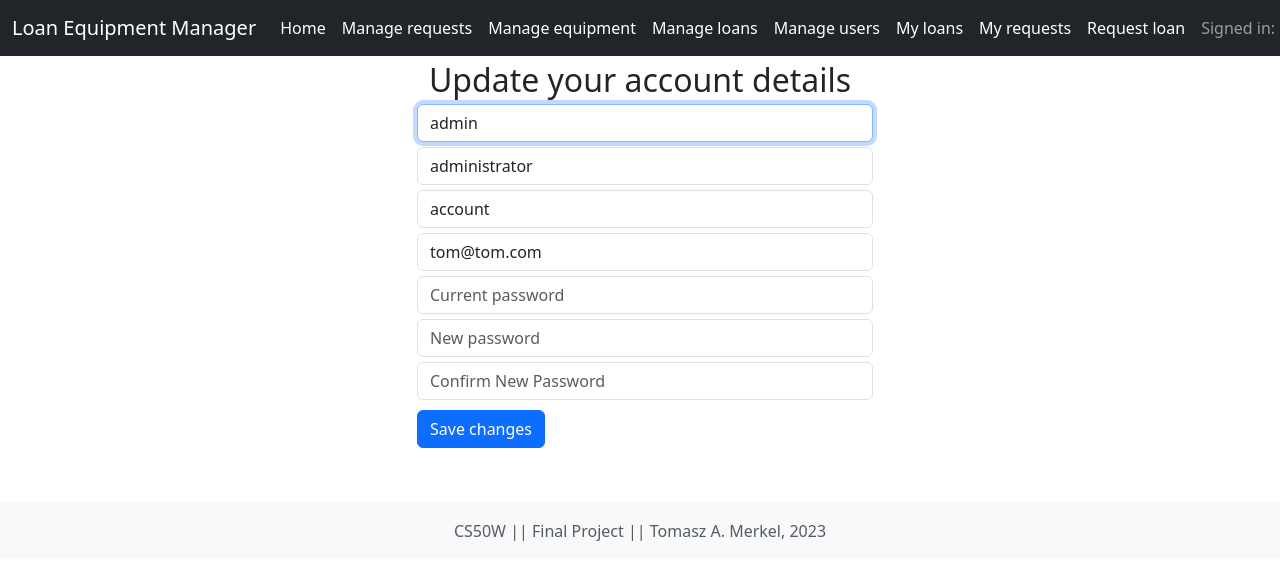
After one commit to gizmo5555/cs50w_finalproject, a Django app: page /my_account in a window 1280 px wide. The commit adds this page. Shown: the top 580 px of the page. Run offline with Django 4.2, Linux system fonts and the light colour scheme; a user stored in the database is signed in; data comes from the database, SQL or seed files in the repository; both versions use the stored data as it was after the commit; some libraries are stand-ins or nearby versions.

Commit message:
main.js break up. new views. minor css tweaks

```diff
--- a/loan_equipment_manager/models.py
+++ b/loan_equipment_manager/models.py
@@ -12,10 +12,10 @@ class User(AbstractUser):
 class Loan_item(models.Model):
     CATEGORY = (
         ('...', '...'),
-        ('Pheripherals', 'Pheripherals'),
+        ('Audio', 'Audio'),
         ('Laptops', 'Laptops'),
-        ('Audio', 'Audio'),
-        ('Mobile devices', 'Mobile devices')
+        ('Mobile devices', 'Mobile devices'),
+        ('Pheripherals', 'Pheripherals')
     )
     asset_number = models.CharField(max_length=128, )
     make = models.CharField(max_length=128, null=False)
--- a/loan_equipment_manager/static/loan_equipment_manager/main.js
+++ b/loan_equipment_manager/static/loan_equipment_manager/main.js
@@ -85,6 +85,9 @@ function createRequest(request_form){
 
 //Populate modal edit item window with data form current row in loan item table
 function populateModalWindow(){
+    let make_ = null;
+    let model_ = null;
+    let notes_ = null;
     const updateButtons = $('#itemsTable').DataTable().$('button#updateItemButton');
     if(updateButtons){
         for(const btn of updateButtons){
@@ -119,8 +122,62 @@ function populateModalWindow(){
             })
         }
     }
-    else{
-        return;
+
+}
+
+//Adds click event listener to Delete button on equipment table and calls delete_item view to delete current item
+function deleteItem(){
+    //const deleteItemButton = $('#itemsTable').DataTable().$('button#deleteItemButton');
+    const table = document.querySelector('#itemsTable tbody');
+    if(table){
+        table.addEventListener('click', e=>{
+            e.preventDefault();
+            if(e.target.id === 'deleteItemButton'){
+
+                const rowIndex = e.target.closest('tr');
+                const assetNum = rowIndex.querySelector('td:nth-child(2)').textContent;
+                const token = $("#edit_item").find('input[name=csrfmiddlewaretoken]').val()
+                console.log(assetNum);
+                let alertBoxFailure = document.querySelector('#alert-box-items-failure');
+                let alertBox = document.querySelector('#alert-box');
+                alertBox.innerHTML = "";
+                alertBoxFailure.innerHTML = "";
+                console.log(alertBoxFailure, alertBox);
+
+                $.ajax({
+                type:'POST',
+                url: 'delete_item/',
+                headers: {'HTTP_X_REQUESTED_WITH': 'XMLHttpRequest'},
+                data: {
+                    "csrfmiddlewaretoken" : token,
+                    'asset_num':assetNum
+                    },
+                    success: function(response){
+                    if(response.deleted == true){
+                        alertBox.innerHTML = `<div class="alert alert-success alert-dismissible fade show" role="alert">
+                        This item has been deleted successfuly.
+                        <button type="button" class="btn-close" data-bs-dismiss="alert" aria-label="Close"></button>
+                        </div>`;
+                        const jsonData = JSON.parse(response.json);
+                        populataTable(jsonData, "itemsTable");
+                        sortItemsTable("itemsTable");
+                    }
+                    else{
+                        alertBoxFailure.innerHTML = `<div class="alert alert-danger alert-dismissible fade show" role="alert">
+                        This item ` + response.response + `.
+                        <button type="button" class="btn-close" data-bs-dismiss="alert" aria-label="Close"></button>
+                        </div>`;
+                    }
+                    },
+                    error: function(response){
+                        alertBoxFailure.innerHTML = `<div class="alert alert-danger alert-dismissible fade show" role="alert">
+                        There was an error when deleting this item. Please contact your administrator.
+                        <button type="button" class="btn-close" data-bs-dismiss="alert" aria-label="Close"></button>
+                    </div>`;
+                    }
+                    })
+
+            }})
     }
 }
 
@@ -186,9 +243,7 @@ function editLoanItem(alertBoxFailure,alertBox){
             })
         })
     }
-    else{
-        return;
-    }
+
 }
 
 //Adds a new loan item to the database.
@@ -475,7 +530,7 @@ function getItemCategories(categoryDataBox,itemsDataBox,buttonType){
                 option.setAttribute('class', 'item')
                 option.setAttribute('value', item[0])
                 categoryDataBox.appendChild(option)
-            })
+                })
         },
         error: function(error){
             console.log(error)
@@ -494,8 +549,8 @@ function getItemCategories(categoryDataBox,itemsDataBox,buttonType){
                 type:'GET',
                 url:`items-json/${selectedCat}/`,
                 success: function(response){
+
                     const itemData = response.data
-
                     const option = document.createElement('option')
                     option.textContent = "..."
                     option.setAttribute('class', 'item')
@@ -623,8 +678,17 @@ function populataTable(jsonPayload, tableName){
             html += "<td>" + jsonPayload[i].model + "</td>";
             html += "<td>" + jsonPayload[i].on_loan + "</td>";
             html += "<td>" + jsonPayload[i].notes + "</td>";
-            html += "<td></td>";
-            html += `<td><button type="button" id="updateItemButton" class="btn btn-secondary" data-bs-toggle="modal" data-bs-target="#staticBackdrop">Update</button></td>`;
+            if(jsonPayload[i].user){
+                html += "<td>" + jsonPayload[i].user + "</td>";
+                console.log("<td>"+jsonPayload[i].user+"</td>");
+            }
+            else{
+                html += "<td></td>";
+                console.log("<td></td>");
+            }
+
+            html += `<td><button type="button" id="updateItemButton" class="btn btn-secondary" data-bs-toggle="modal" data-bs-target="#staticBackdrop">Update</button>
+            <button type="button" id="deleteItemButton" class="btn btn-danger">Delete</button></td>`;
             html += "</tr>";
           }
     }
@@ -695,29 +759,12 @@ window.addEventListener('DOMContentLoaded', (event) => {
         order: [[1, 'asc']]
     });
 
-
-    //Reference variables
-
     const request_form = document.getElementById('request_form');
-    const csrf = document.getElementById('csrfmiddlewaretoken');
+    /*const csrf = document.getElementById('csrfmiddlewaretoken');
     const item_row = document.querySelectorAll('#item');
     const accept_btn = document.querySelectorAll('.btn-accept');
-    const reject_btn = document.querySelectorAll('.btn_reject');
+    const reject_btn = document.querySelectorAll('.btn_reject');  */
 
-    //Variables to store column values of item being edited in Manage Equipent table
-
-    let make_ = null;
-    let model_ = null;
-    let notes_ = null;
-
-    /*item_row.forEach(row => {
-        console.log(row);
-        var innerTxt = row.innerHTML
-        var [first, ...rest] = innerTxt.split("</th>");
-        var thdata = first.replaceAll(' ','')
-        var itemId = thdata.replace('<thscope="row">','')
-        innerTxt = ""
-    })*/
 
     //Call to various functions
     createRequest(request_form);
@@ -725,6 +772,7 @@ window.addEventListener('DOMContentLoaded', (event) => {
     editLoanItem();
     closeLoan();
     addLoanItem();
+    deleteItem();
 
 
 })
--- a/loan_equipment_manager/static/loan_equipment_manager/styles.css
+++ b/loan_equipment_manager/static/loan_equipment_manager/styles.css
@@ -37,6 +37,14 @@ tbody{
     max-width: 450px !important;
 }
 
+.changepass{
+    max-width:500px;
+}
+
+.changepass *, .login *, .register * {
+    margin:5px;
+}
+
 .login{
     max-width: 450px !important;
 }
@@ -70,6 +78,14 @@ tbody{
 .infocards{
     display: flex;
     justify-content: center;
+    margin:15px;
+    text-align: center;
+}
+
+.infocardmain{
+    display: flex;
+    justify-content: center;
+    text-align: center;
     margin:15px;
 }
 
@@ -111,6 +127,10 @@ h1{
     margin-top:100px;
 }
 
+h2{
+    text-align: center;
+}
+
 
 footer{
     text-align: center;
@@ -133,3 +153,15 @@ footer{
 .lem_label{
     display: inline;
 }
+
+@media (max-width: 800px) {
+    .navbar-nav .nav-link {
+      font-size: 2rem;
+    }
+    .navbar-brand{
+        font-size: 2rem;
+    }
+    .container{
+        max-width: 100%;
+    }
+  }
--- a/loan_equipment_manager/templates/loan_equipment_manager/layout.html
+++ b/loan_equipment_manager/templates/loan_equipment_manager/layout.html
@@ -15,7 +15,7 @@
         <link href="{% static 'loan_equipment_manager/dataTables.css' %}" rel="stylesheet">
     </head>
     <body>
-        <nav class="navbar navbar-expand-lg navbar-dark bg-dark">
+        <nav class="navbar navbar-dark bg-dark text-nowrap navbar-expand-lg">
             <div class="container-fluid">
               <a class="navbar-brand">Loan Equipment Manager</a>
               <button class="navbar-toggler" type="button" data-bs-toggle="collapse" data-bs-target="#navbarSupportedContent" aria-controls="navbarSupportedContent" aria-expanded="false" aria-label="Toggle navigation">
@@ -59,7 +59,7 @@
                           {% endif %}
                       </a>
                       <ul class="dropdown-menu" aria-labelledby="navbarDropdown">
-                        <li><a class="dropdown-item" href="">My account</a></li>
+                        <li><a class="dropdown-item" href="{% url 'my_account' %}">My account</a></li>
                         <li><hr class="dropdown-divider"></li>
                         <li><a class="dropdown-item" href="{% url 'logout' %}">Log Out</a></li>
                       </ul>
--- a/loan_equipment_manager/templates/loan_equipment_manager/login.html
+++ b/loan_equipment_manager/templates/loan_equipment_manager/login.html
@@ -4,7 +4,7 @@
 <div class="login container">
     <h2>Login</h2>
 
-    <div class="form">
+    <div class="form login">
         <form action="{% url 'login' %}" method="post">
             {% csrf_token %}
             <div class="form-group">
@@ -13,7 +13,9 @@
             <div class="form-group">
                 <input class="form-control" type="password" name="password" placeholder="Password">
             </div>
-            <input class="btn btn-primary" type="submit" value="Login">
+            <div class="form-group">
+                <input class="btn btn-primary" type="submit" value="Login">
+            </div>
         </form>
     </div>
 
--- /dev/null
+++ b/loan_equipment_manager/templates/loan_equipment_manager/my_account.html
@@ -0,0 +1,55 @@
+{% extends "loan_equipment_manager/layout.html" %}
+{% block body %}
+
+<div class="container changepass">
+    <h2>Update your account details</h2>
+    <form class="form " method="POST" action="{% url 'change_password' %}">
+        {% csrf_token %}
+        <div class="form-group">
+            <input class="form-control" autocomplete="off" autofocus type="text" name="username" placeholder="Username" value={{user.username }}>
+        </div>
+        <div class="form-group">
+            <input class="form-control" autocomplete="off" type="text" name="fname" placeholder="First Name" value={{ user.first_name }}>
+        </div>
+        <div class="form-group">
+            <input class="form-control" autocomplete="off" type="text" name="lname" placeholder="Last Name" value={{ user.last_name }}>
+        </div>
+        <div class="form-group">
+            <input class="form-control" autocomplete="off" type="email" name="email" placeholder="Email Address" value={{ user.email }}>
+        </div>
+        <div class="form-group">
+            <input class="form-control" type="password" name="curPassword" placeholder="Current password">
+        </div>
+        <div class="form-group">
+            <input class="form-control" type="password" name="newPassword" placeholder="New password">
+        </div>
+        <div class="form-group">
+            <input class="form-control" type="password" name="confirmation" placeholder="Confirm New Password">
+        </div>
+        <div class="form-group">
+            <input class="btn btn-primary" type="submit" value="Save changes">
+        </div>
+    </form>
+</div>
+{% if request.GET.message %}
+<div class="alert alert-danger alert-dismissible fade show" role="alert" role="alert">
+    {% if request.GET.msg %}
+        <span>
+            {{ request.GET.msg }}
+        </span>
+        {% endif %}
+    <button type="button" class="btn-close" data-bs-dismiss="alert" aria-label="Close"></button>
+</div>
+{% endif %}
+{% if request.GET.success %}
+    <div class="alert alert-success alert-dismissible fade show" role="alert" role="alert">
+        {% if request.GET.msg %}
+        <span>
+            {{ request.GET.msg }}
+        </span>
+        {% endif %}
+        <button type="button" class="btn-close" data-bs-dismiss="alert" aria-label="Close"></button>
+    </div>
+{% endif %}
+
+{% endblock %}
--- a/loan_equipment_manager/templates/loan_equipment_manager/register.html
+++ b/loan_equipment_manager/templates/loan_equipment_manager/register.html
@@ -4,7 +4,7 @@
 <div class="container register">
     <h2>Register</h2>
 
-    <div class="form">
+    <div class="form register">
         <form action="{% url 'register' %}" method="post">
             {% csrf_token %}
             <div class="form-group">
@@ -25,7 +25,9 @@
             <div class="form-group">
                 <input class="form-control" type="password" name="confirmation" placeholder="Confirm Password">
             </div>
-            <input class="btn btn-primary" type="submit" value="Register">
+            <div class="form-group">
+                <input class="btn btn-primary" type="submit" value="Register">
+            </div>
         </form>
     </div>
 
--- a/loan_equipment_manager/urls.py
+++ b/loan_equipment_manager/urls.py
@@ -1,14 +1,17 @@
 from django.urls import path
 
 from . import views
-from .views import loan_categories, loan_items, create_request, accept_request, reject_request, manage_item ,create_loan_item, get_asset_number
+from .views import loan_categories, loan_items, create_request, accept_request, reject_request,create_loan_item, get_asset_number, delete_item, change_password
 
 urlpatterns = [
     path("", views.index, name="index"),
     path("login", views.login_view, name="login"),
     path("logout", views.logout_view, name="logout"),
     path("register", views.register, name="register"),
+    path("change_password", change_password, name="change_password"),
+    path("my_account", views.my_account, name="my_account"),
     path("manage_equipment", views.manage_equipment, name="manage_equipment"),
+    path('delete_item/', delete_item, name='delete_item'),
     path("manage_users", views.manage_users, name="manage_users"),
     path('manage_item/<int:id>', views.manage_item, name="manage_item"),
     path('manage_user/<int:id>', views.manage_user, name="manage_user"),
--- a/loan_equipment_manager/views.py
+++ b/loan_equipment_manager/views.py
@@ -16,10 +16,15 @@ import json
 from datetime import datetime
 from django.contrib import auth
 from django.db.models.functions import Cast, Substr
-from django.db.models import IntegerField
+from django.db.models import IntegerField, F
+from django.core.exceptions import ObjectDoesNotExist
+from django.contrib.auth.hashers import check_password
+from django.shortcuts import redirect
+
+from .helpers import getEquipmentList
+
 
 def index(request):
-
     if request.user.is_authenticated:
         reqs = Request.objects.filter(end_user_id = request.user, req_approved="Yes")
         today = datetime.today().strftime('%Y-%m-%d')
@@ -27,9 +32,11 @@ def index(request):
         for req in reqs:
             if today > req.req_end_date:
                 overDueCount += 1
+
         return render(request, "loan_equipment_manager/index.html", {
-        'loans':Loan.objects.filter(end_user_id = request.user.id, active_loan="Yes").count(),
-        'overdue':overDueCount
+        'loansUser':Loan.objects.filter(end_user_id = request.user.id, active_loan="Yes").count(),
+        'overdueUser':overDueCount,
+        'totalStock': Loan_item.objects.count()
         })
     else:
         return render(request, "loan_equipment_manager/index.html")
@@ -57,6 +64,76 @@ def login_view(request):
 def logout_view(request):
     logout(request)
     return HttpResponseRedirect(reverse("index"))
+
+@login_required
+def my_account(request):
+    return render(request, "loan_equipment_manager/my_account.html", {
+            "user":User.objects.get(id=request.user.id)
+            })
+
+@login_required
+def change_password(request):
+
+    if request.method == "POST":
+        if not request.user.is_authenticated:
+        # Return to index if unathenticated user tries to change password
+            return render(request, 'index.html')
+        else:
+        # Attempt to update details
+            username = request.POST["username"]
+            email = request.POST["email"]
+            first_name = request.POST["fname"]
+            last_name = request.POST["lname"]
+
+            current_pass = request.POST["curPassword"]
+            password = request.POST["newPassword"]
+            confirmation = request.POST["confirmation"]
+
+            if not current_pass and not password and not confirmation:
+                try:
+                    user = User.objects.get(id=request.user.id)
+                    user.first_name = first_name
+                    user.last_name = last_name
+                    user.email = email
+                    user.username = username
+                    user.save()
+                    login(request, user)
+                    return redirect(reverse("my_account") + "?success=1&msg=Account+updated+succesfully.")
+                except IntegrityError:
+                    return redirect(reverse("my_account") + "?message=1&msg=Username+already+taken.")
+
+            elif current_pass and password and confirmation:
+                # Check if the plain text password matches the user's current password
+                if check_password(current_pass, request.user.password):
+                # Do something if the passwords match
+                    if password != confirmation:
+                        return redirect(reverse("my_account") + "?message=1&msg=Passwords+must+match.")
+
+                    try:
+                        user = User.objects.get(id=request.user.id)
+                        user.first_name = first_name
+                        user.last_name = last_name
+                        user.email = email
+                        user.username = username
+                        user.set_password(password)
+                        user.save()
+                        login(request, user)
+                        return redirect(reverse("my_account") + "?success=1&msg=Account+updated+succesfully.")
+                    except IntegrityError:
+                        return redirect(reverse("my_account") + "?message=1&msg=Username+already+taken.")
+                else:
+                # Do something else if the passwords don't match
+                    return redirect(reverse("my_account") + "?message=1&msg=Incorrect+current+password.+Try+Again.")
+            else:
+                if not current_pass:
+                    return redirect(reverse("my_account") + "?message=1&msg=Current+password+cannot+be+empty")
+                elif not password:
+                    return redirect(reverse("my_account") + "?message=1&msg=New+password+cannot+be+empty")
+                else:
+                    return redirect(reverse("my_account") + "?message=1&msg=Password+confirmation+cannot+be+empty")
+
+    else:
+        return render(request, "loan_equipment_manager/my_account.html")
 
 def register(request):
     if request.method == "POST":
@@ -92,7 +169,10 @@ def register(request):
         login(request, user)
         return HttpResponseRedirect(reverse("index"))
     else:
-        return render(request, "loan_equipment_manager/register.html")
+        if not request.user.is_authenticated:
+            return render(request, "loan_equipment_manager/register.html")
+        else:
+            return render(request, "loan_equipment_manager/index.html")
 
 @login_required
 @restricted_view
@@ -109,15 +189,21 @@ def manage_equipment(request):
 
     """
     if request.headers.get('x-requested-with') == 'XMLHttpRequest':
-        equipment = Loan_item.objects.all()
-        equipment_list = list(equipment.values())
-        list_as_json = json.dumps(equipment_list)
 
-        return JsonResponse(list_as_json, safe=False)
+        eqList = getEquipmentList()
+        return JsonResponse(eqList, safe=False)
 
     else:
+        equipment = Loan_item.objects.annotate(
+        asset_number_int=Cast(
+        Substr(F('asset_number'), 4),
+        IntegerField(),
+        ),
+        ).order_by('asset_number_int')
+
         return render(request, "loan_equipment_manager/manage_equipment.html", {
-            "equipment": Loan_item.objects.all(),
+            #"equipment": Loan_item.objects.all().order_by(F('asset_number').asc()),
+            "equipment": equipment,
             "loan":Loan.objects.filter(active_loan="Yes"),
             "users":User.objects.all()
         })
@@ -356,7 +442,7 @@ def loan_items(request, *args, **kwargs):
 
     """
     selected_cat = kwargs.get('cat')
-    item_list = list(Loan_item.objects.filter(category=selected_cat, on_loan="No").values().exclude(on_loan="Pending"))
+    item_list = list(Loan_item.objects.filter(category=selected_cat, on_loan="No").values().exclude(on_loan="Pending").order_by("make"))
 
     return JsonResponse({'data': item_list})
 
@@ -449,6 +535,42 @@ def create_loan_item(request):
             result = False
 
         return JsonResponse({'success': result})
+
+@login_required
+@restricted_view
+def delete_item(request):
+    if request.headers.get('x-requested-with') == 'XMLHttpRequest':
+
+        asset = request.POST.get('asset_num')
+        item = Loan_item.objects.get(asset_number=asset)
+        req = True
+        loan = True
+
+        try:
+            Request.objects.filter(req_approved="Pending").get(req_item_id=item.id)
+        except ObjectDoesNotExist:
+            req = False
+
+        try:
+            Loan.objects.filter(active_loan="Yes").get(loan_item_id=item.id)
+        except ObjectDoesNotExist:
+            loan = False
+
+        if req:
+            return JsonResponse({'deleted':False, 'response':'has a request pending. Reject the request first'})
+        elif loan:
+            return JsonResponse({'deleted':False, 'response':'is currently on loan. Close the loan first'})
+        else:
+            item.delete()
+
+            eqList = getEquipmentList()
+
+            return JsonResponse({'deleted':True, 'json':eqList})
+    else:
+         return render(request, "loan_equipment_manager/index.html", {
+        })
+
+
 
 @login_required
 @restricted_view
```
Also changed, not shown: loan_equipment_manager/helpers.py (+37 -0 lines), loan_equipment_manager/templates/loan_equipment_manager/index.html (+31 -6 lines), loan_equipment_manager/templates/loan_equipment_manager/manage_equipment.html (+10 -7 lines), db.sqlite3, loan_equipment_manager/static/loan_equipment_manager/loans.js (added), loan_equipment_manager/static/loan_equipment_manager/requests.js (added), loan_equipment_manager/static/loan_equipment_manager/tables.js (added).
